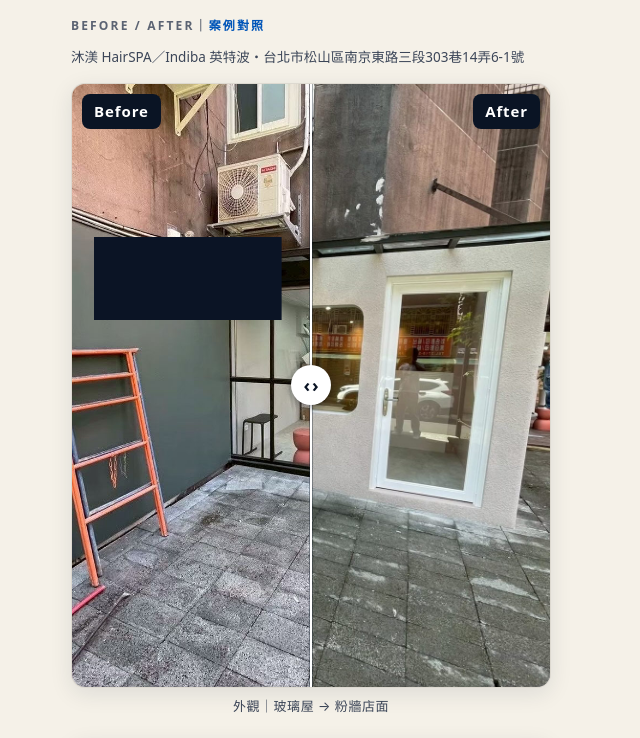
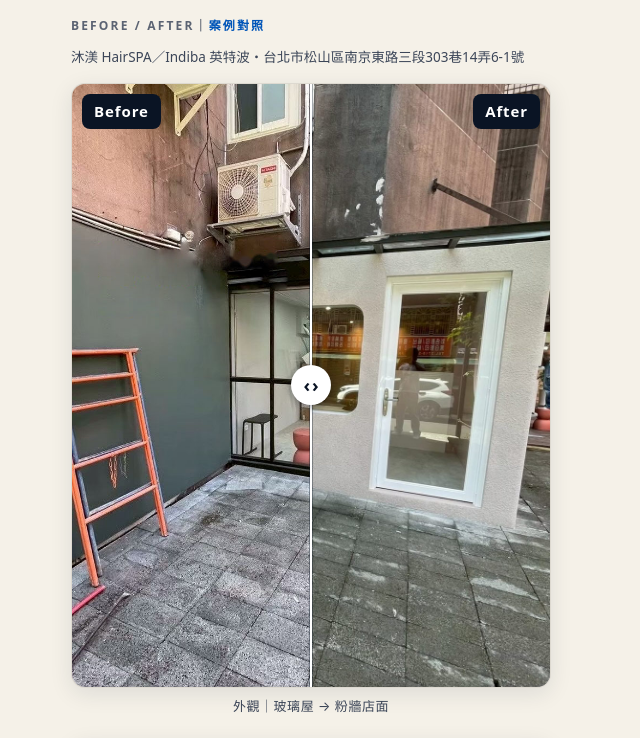
Before and after one commit to ericlin1994/linmu-card, a plain HTML site: page index.html in a window 1280 px wide. Shown: the part 1410-2148 px from the top of the page, without its empty margins (329-969 px from the left). Drawn offline with Linux system fonts and the light colour scheme.

Commit message:
BEFORE/AFTER: 取消回滾，13 張全部改用修補版 -v3

```diff
--- a/index.html
+++ b/index.html
@@ -626,8 +626,8 @@
   <div class="ba-list">
     <figure class="ba-item">
       <div class="ba" style="--p:50">
-        <div class="ba-l ba-lb"><img class="ba-b" src="img/ba-exterior-before-v2.jpg" alt="外觀｜玻璃屋 → 粉牆店面：施工前 Before" width="1000" height="1261" loading="lazy" decoding="async" draggable="false"><span class="ba-tag" aria-hidden="true">Before</span></div>
-        <div class="ba-l ba-la"><img class="ba-a" src="img/ba-exterior-after-v2.jpg" alt="外觀｜玻璃屋 → 粉牆店面：施工後 After" width="1000" height="1261" loading="lazy" decoding="async" draggable="false"><span class="ba-tag" aria-hidden="true">After</span></div>
+        <div class="ba-l ba-lb"><img class="ba-b" src="img/ba-exterior-before-v3.jpg" alt="外觀｜玻璃屋 → 粉牆店面：施工前 Before" width="1000" height="1261" loading="lazy" decoding="async" draggable="false"><span class="ba-tag" aria-hidden="true">Before</span></div>
+        <div class="ba-l ba-la"><img class="ba-a" src="img/ba-exterior-after-v3.jpg" alt="外觀｜玻璃屋 → 粉牆店面：施工後 After" width="1000" height="1261" loading="lazy" decoding="async" draggable="false"><span class="ba-tag" aria-hidden="true">After</span></div>
         <input class="ba-range" type="range" min="0" max="100" step="1" value="50" aria-label="外觀｜玻璃屋 → 粉牆店面：Before／After 對比滑桿" aria-valuetext="Before 顯示 50%">
         <span class="ba-grip" aria-hidden="true"></span>
       </div>
@@ -644,7 +644,7 @@
     </figure>
     <figure class="ba-item">
       <div class="ba" style="--p:50">
-        <div class="ba-l ba-lb"><img class="ba-b" src="img/ba-wash-before-v2.jpg" alt="室內｜洗髮區 → 按摩椅區：施工前 Before" width="1000" height="1261" loading="lazy" decoding="async" draggable="false"><span class="ba-tag" aria-hidden="true">Before</span></div>
+        <div class="ba-l ba-lb"><img class="ba-b" src="img/ba-wash-before-v3.jpg" alt="室內｜洗髮區 → 按摩椅區：施工前 Before" width="1000" height="1261" loading="lazy" decoding="async" draggable="false"><span class="ba-tag" aria-hidden="true">Before</span></div>
         <div class="ba-l ba-la"><img class="ba-a" src="img/ba-wash-after-v3.jpg" alt="室內｜洗髮區 → 按摩椅區：施工後 After" width="1000" height="1261" loading="lazy" decoding="async" draggable="false"><span class="ba-tag" aria-hidden="true">After</span></div>
         <input class="ba-range" type="range" min="0" max="100" step="1" value="50" aria-label="室內｜洗髮區 → 按摩椅區：Before／After 對比滑桿" aria-valuetext="Before 顯示 50%">
         <span class="ba-grip" aria-hidden="true"></span>
```
